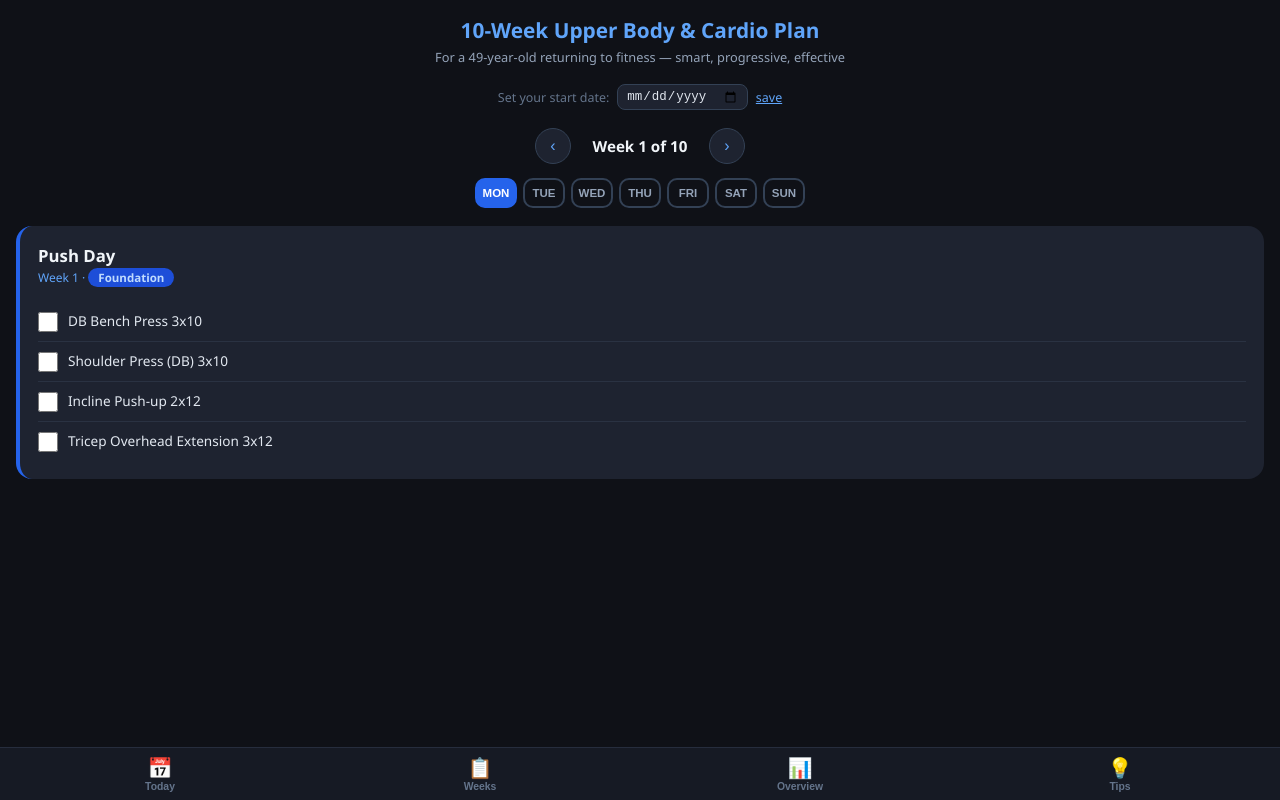
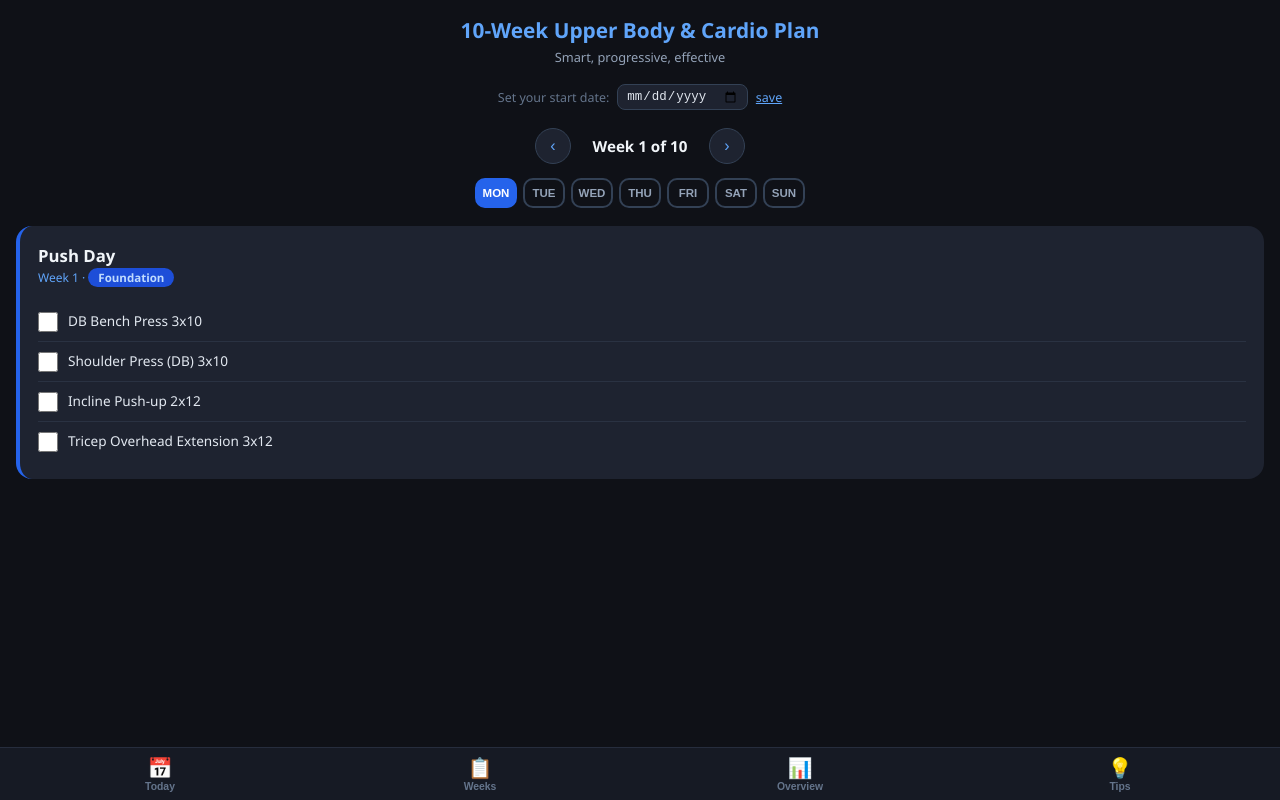
Before and after one commit to honeyshall/Randel, a plain HTML site: page index.html in a window 1280 px wide. Drawn offline with Linux system fonts and the light colour scheme.

Commit message:
Remove age reference from subtitle
Co-Authored-By: Claude Sonnet 4.6 <noreply@anthropic.com>

```diff
--- a/index.html
+++ b/index.html
@@ -111,7 +111,7 @@
 <body>
 
 <h1>10-Week Upper Body &amp; Cardio Plan</h1>
-<p class="subtitle">For a 49-year-old returning to fitness — smart, progressive, effective</p>
+<p class="subtitle">Smart, progressive, effective</p>
 
 <div id="installBanner">
   <button class="close-banner" onclick="document.getElementById('installBanner').style.display='none'">&times;</button>
```
